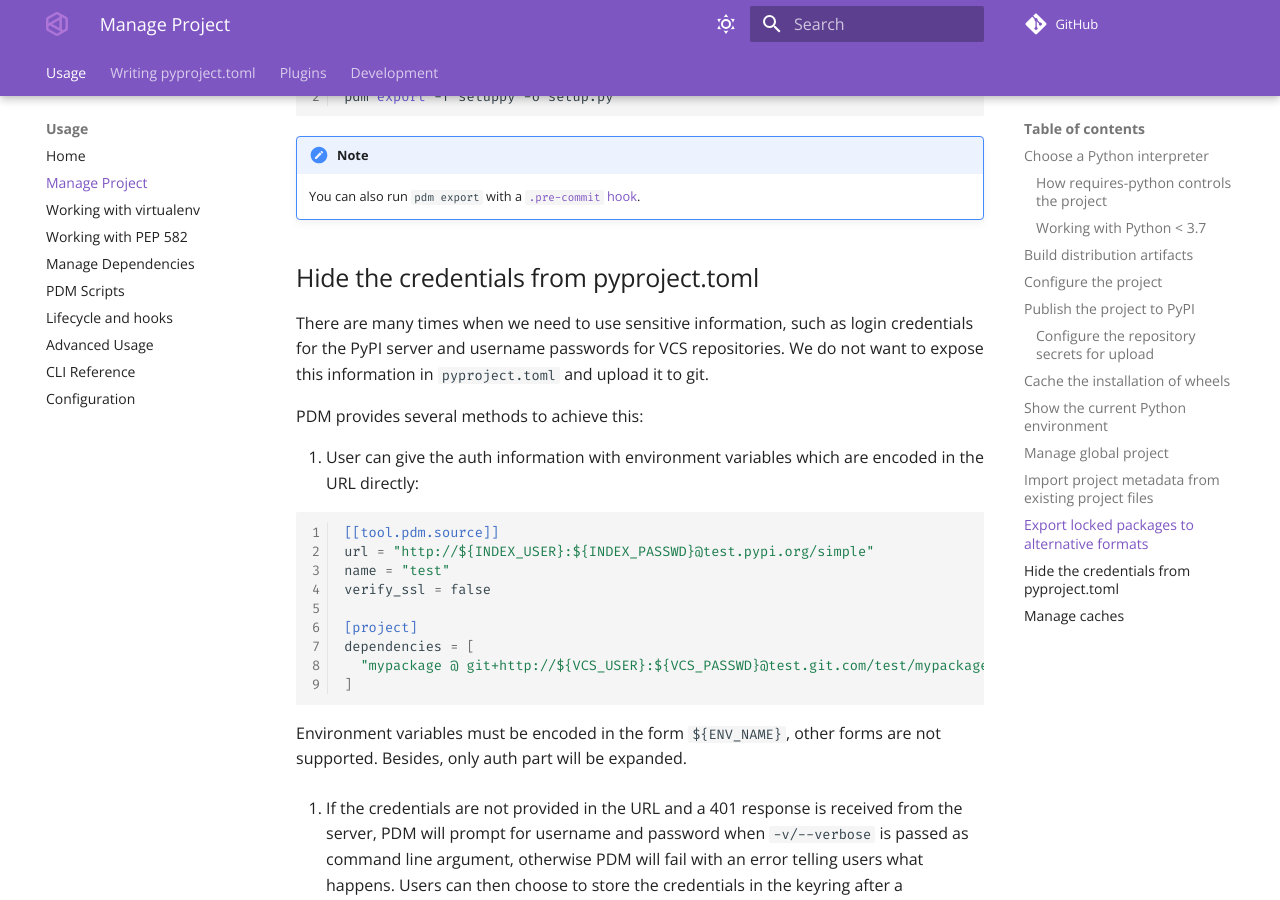
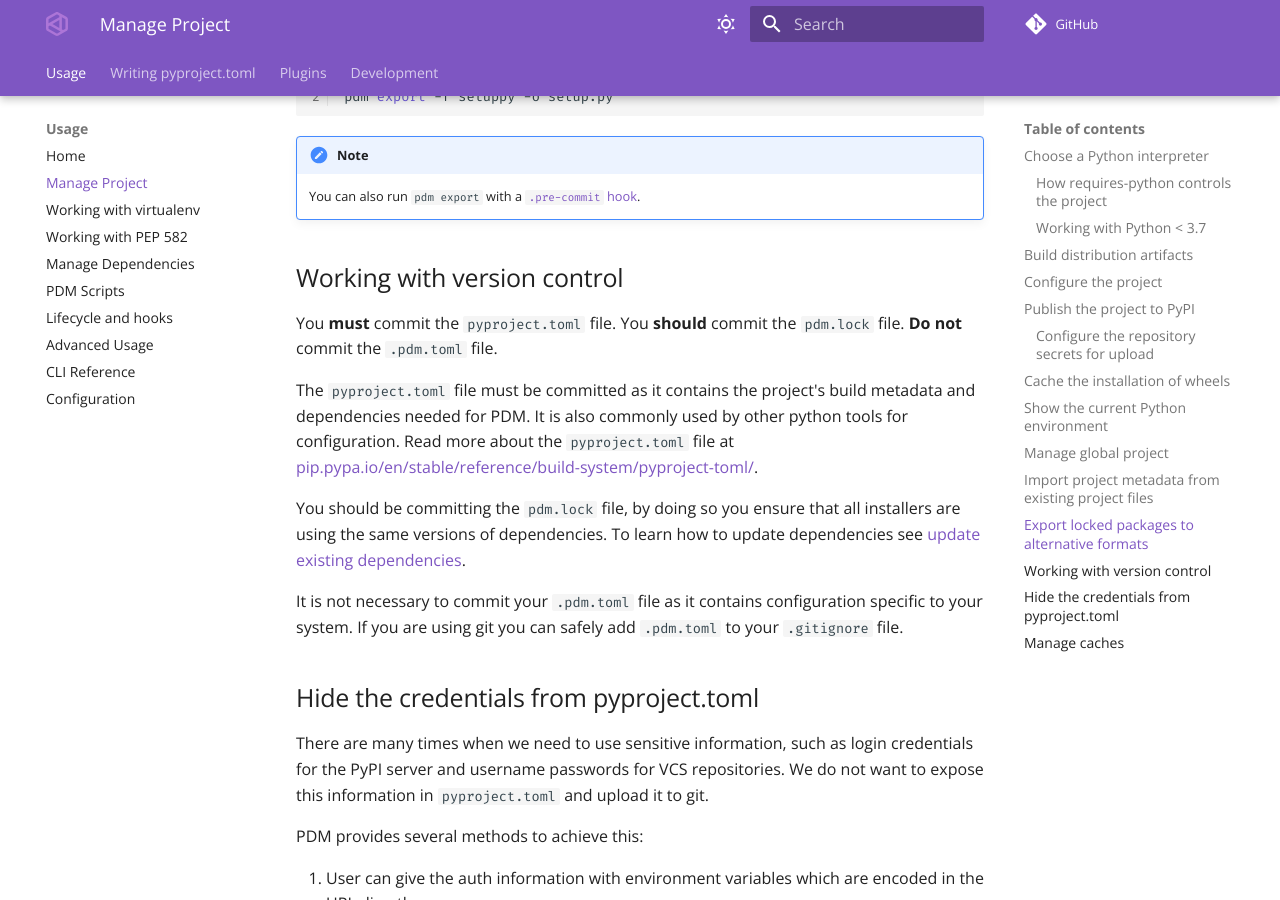
Before and after one commit to azurelotus0926/pdm, an MkDocs documentation site: the page built from docs/docs/usage/project.md, in a window 1280 px wide and 900 px high, scrolled down 6467 px. Built offline with MkDocs 1.6.1 and Material for MkDocs 9.7.7, drawn with Linux system fonts in a browser that asks for light colours; comment, search, counter and statistics services are not loaded; the version menu is left out.

Commit message:
doc: Add working with version control section (#1373)
* doc: Add working with version control section

* doc: Address PR comments, Fix Spelling mistake, Reorder

```diff
--- a/docs/docs/usage/project.md
+++ b/docs/docs/usage/project.md
@@ -247,6 +247,20 @@ pdm export -f setuppy -o setup.py
 !!! NOTE
     You can also run `pdm export` with a [`.pre-commit` hook](advanced.md#hooks-for-pre-commit).
 
+## Working with version control
+
+You **must** commit the `pyproject.toml` file. You **should** commit the `pdm.lock` file. **Do not** commit the `.pdm.toml` file.
+
+The `pyproject.toml` file must be committed as it contains the project's build metadata and dependencies needed for PDM.
+It is also commonly used by other python tools for configuration. Read more about the `pyproject.toml` file at
+[pip.pypa.io/en/stable/reference/build-system/pyproject-toml/](https://pip.pypa.io/en/stable/reference/build-system/pyproject-toml/).
+
+You should be committing the `pdm.lock` file, by doing so you ensure that all installers are using the same versions of dependencies.
+To learn how to update dependencies see [update existing dependencies](dependency.md#update-existing-dependencies).
+
+It is not necessary to commit your `.pdm.toml` file as it contains configuration specific to your system.
+If you are using git you can safely add `.pdm.toml` to your `.gitignore` file.
+
 ## Hide the credentials from pyproject.toml
 
 There are many times when we need to use sensitive information, such as login credentials for the PyPI server
```
Also changed, not shown: news/1364.doc.md (added, +1 -0 lines).
